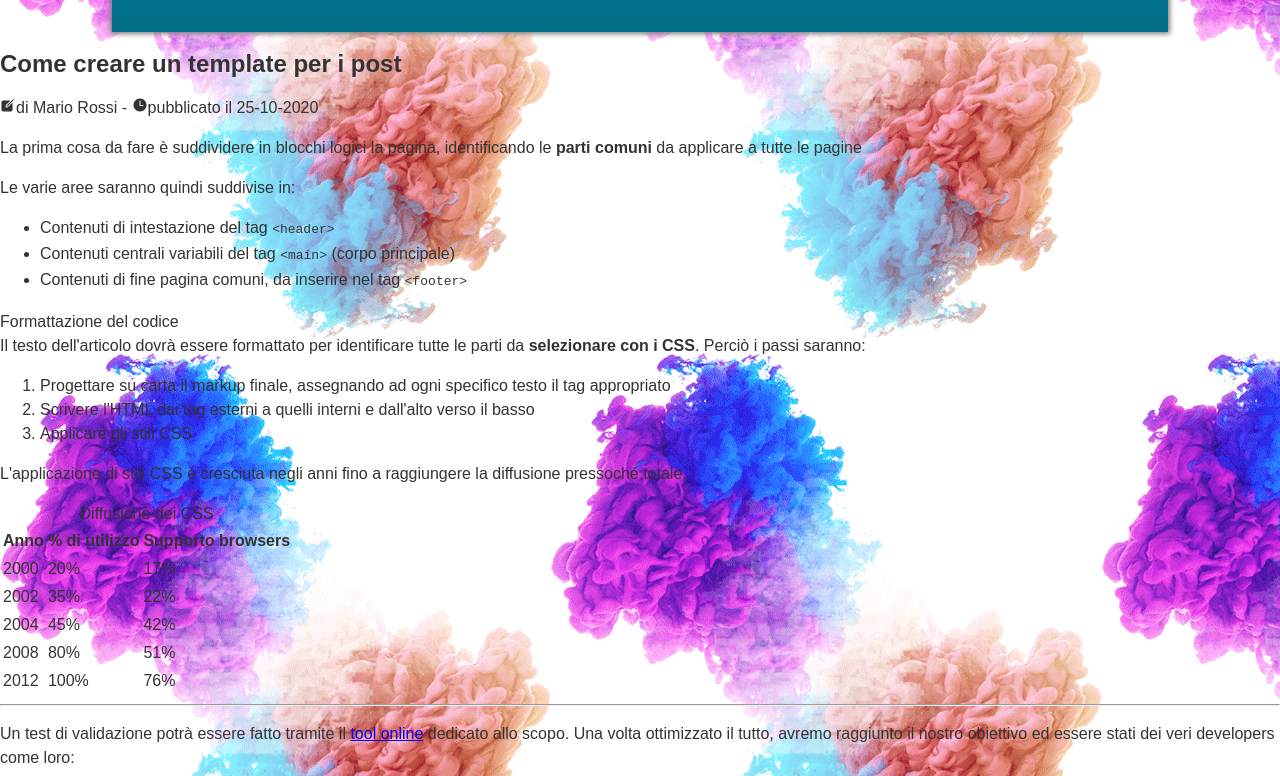
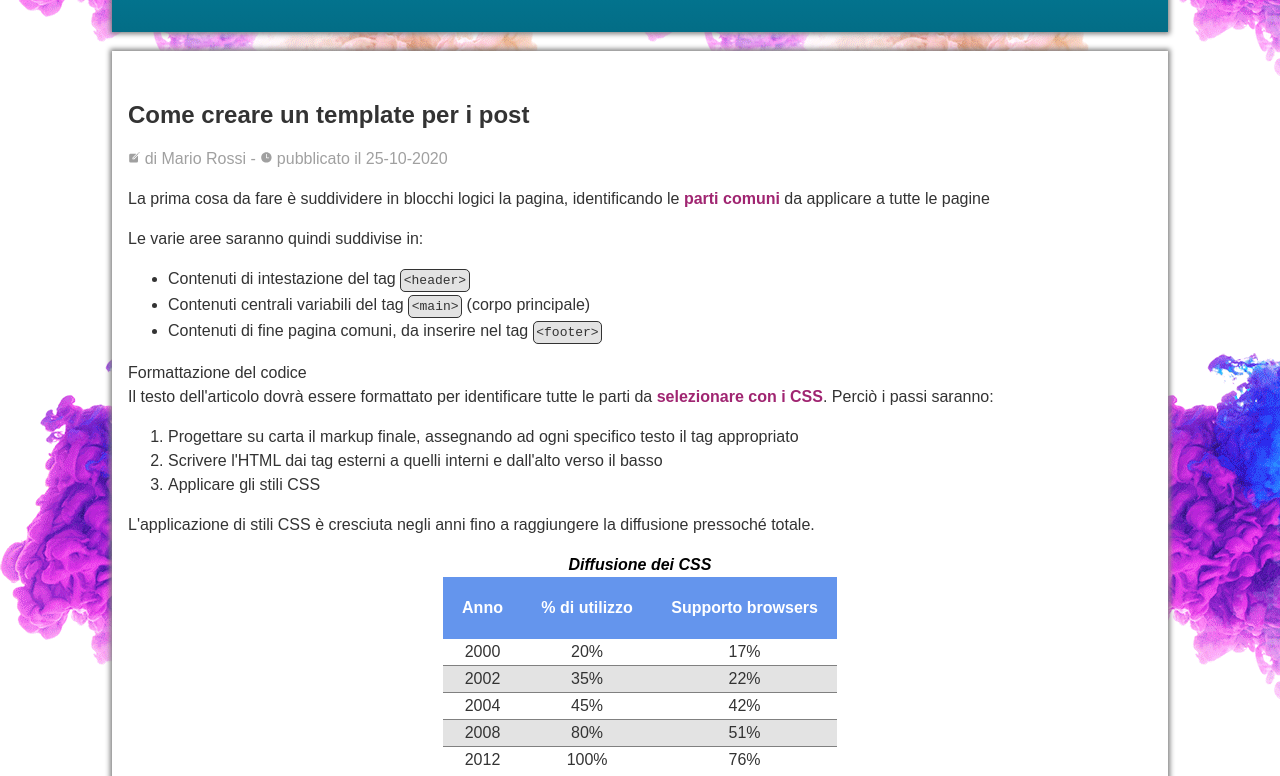
Before and after one commit to NunzioDiCroce/FrontEnd, a plain HTML site: page S1_L4/index.html in a window 1280 px wide. Shown: the part 271-1047 px from the top of the page. Drawn offline with nearby package versions, Linux system fonts and the light colour scheme.

Commit message:
Update style.css

```diff
--- a/S1_L4/assets/css/style.css
+++ b/S1_L4/assets/css/style.css
@@ -40,3 +40,73 @@ nav ul {
     list-style-type: none;
     padding: 0;
 }
+
+ion-icon {
+    font-size: 0.8em;
+    margin-right: 0.3em;
+}
+
+main {
+    width: 80%;
+    margin:auto;
+    background-color: white;
+    box-shadow: 0px 0px 5px 2px gray;
+    padding: 2em 1em;
+}
+
+#author {
+    color: #a0a0a0;
+}
+
+strong {
+    color: #a02571;
+}
+
+code {
+    background-color:#e3e3e3;
+    border: 1px solid #333;
+    border-radius: 5px;
+    padding: 0.2em;
+}
+
+table {
+    margin:auto;
+    border-collapse: collapse;
+}
+
+caption {
+    color: black;
+    font-weight: bold;
+    font-style: italic;
+}
+
+th {
+    text-align: center;
+    background-color:cornflowerblue;
+    color:white;
+    padding: 1.2em 1.2em;
+}
+
+tr:nth-child(even) {
+    background-color:#e3e3e3;
+    border-top: 1px solid gray;
+    border-bottom: 1px solid gray;
+}
+
+td {
+    text-align: center;
+}
+
+hr {
+    border: 1px solid cornflowerblue;;
+}
+
+a {
+    color: #00A0C6;
+}
+
+iframe {
+    width:95%;
+    border-radius: 20px;
+    margin: 0 0 2em 0.2em;
+}
```
